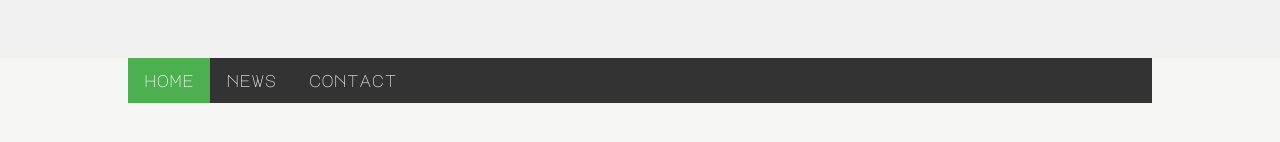
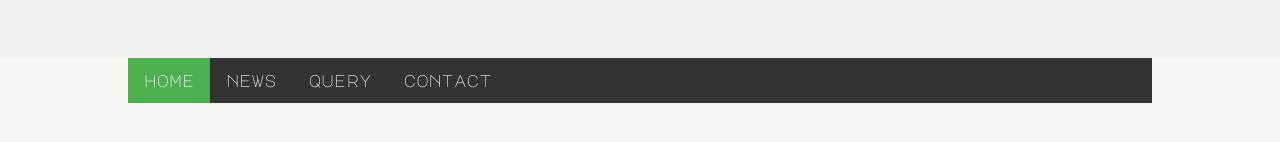
Before and after one commit to PotatoCurry/KYS, a plain HTML site: page resources/static/index.html in a window 1280 px wide. Shown: the part 246-388 px from the top of the page. Drawn offline with nearby package versions, Linux system fonts and the light colour scheme.

Commit message:
Add query link to navbar

```diff
--- a/resources/static/index.html
+++ b/resources/static/index.html
@@ -1,4 +1,3 @@
-
 <!DOCTYPE html>
     <meta name="viewport" content="width=device-width, initial-scale=1">
     <link href="assets/main.css" rel='stylesheet'/>
@@ -16,6 +15,7 @@
       <div id="navbar">
         <a class="active" href="javascript:void(0)">home</a>
         <a href="javascript:void(0)">news</a>
+        <a href="query">query</a>
         <a href="javascript:void(0)">contact</a>
       </div>
     </center>
```
